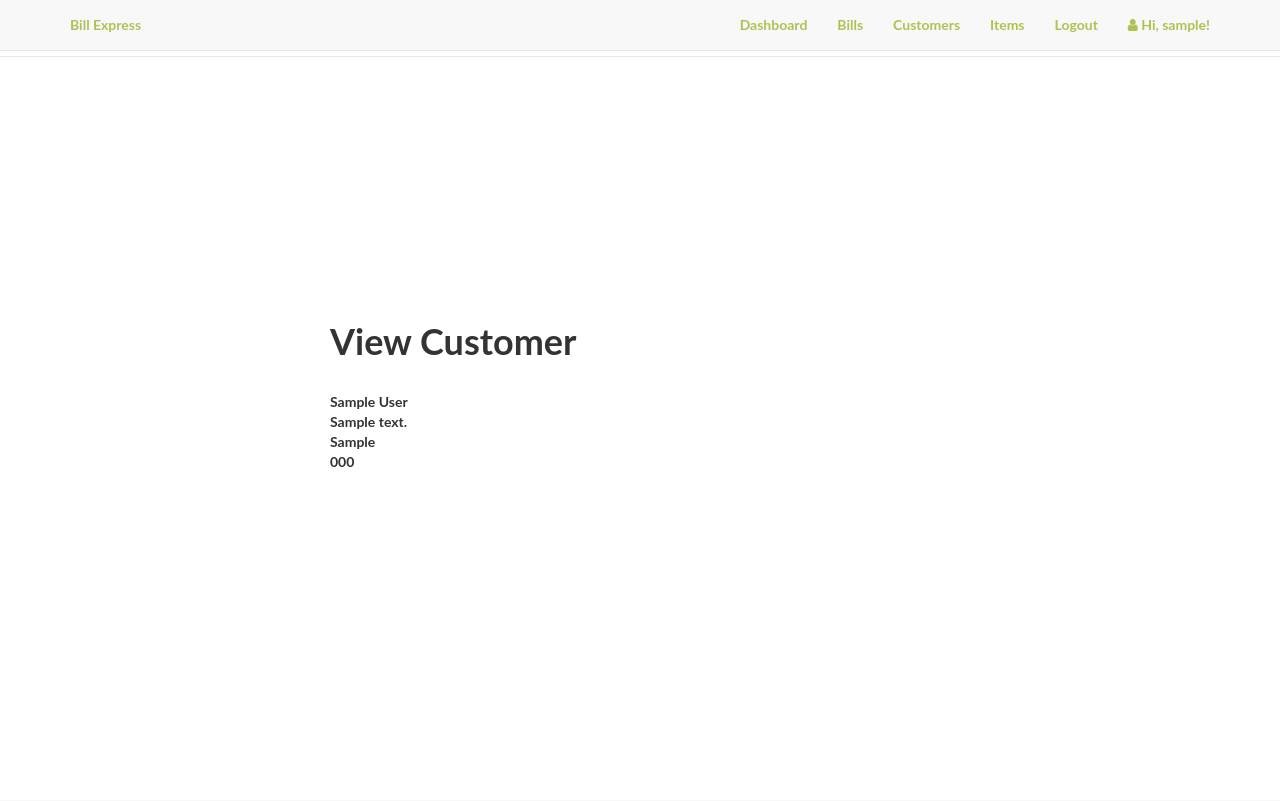
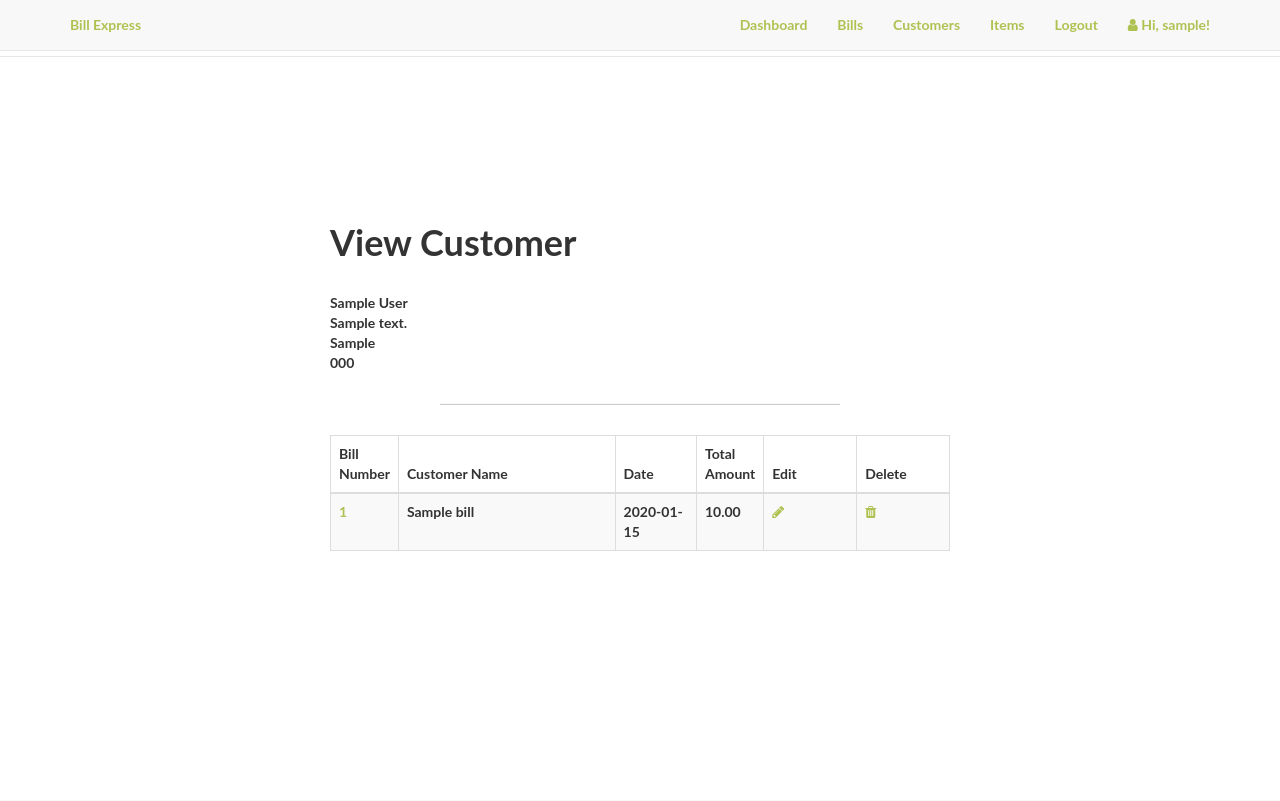
Before and after one commit to renacimiento/bill-express, a Flask app: page /admin/customers/1 in a window 1280 px wide. Shown: the top 801 px of the page. Run offline with Flask 2, Linux system fonts and the light colour scheme; a user stored in the database is signed in; tables that the repository leaves empty hold one stand-in row (values such as "Sample post"); parts of the project's set-up code (start-up, migrations or seed data) failed here and were passed over; some libraries are stand-ins or nearby versions.

Commit message:
Change Tables, Generate Bill Numbers,List Bills for a customer

```diff
--- a/app/admin/views.py
+++ b/app/admin/views.py
@@ -6,7 +6,7 @@ import json
 from . import admin
 from forms import CustomerForm, ItemForm
 from .. import db
-from ..models import Customer, Item, Bill, BillDetail
+from ..models import Customer, Item, Bill, BillItem
 
 def check_admin():
     """
@@ -112,6 +112,7 @@ def view_customer(id):
     add_customer = False
 
     customer = Customer.query.get_or_404(id)
+    bills = db.session.query(Bill).filter(Bill.customer_id==id).all()
     # form = CustomerForm(obj=customer)
     # form.name.data = customer.name
     # form.TIN.data = customer.TIN
@@ -119,7 +120,7 @@ def view_customer(id):
     # form.address.data = customer.address
 
     return render_template('admin/customers/view_customer.html', action="View",
-                           customer=customer, title="View Customer")
+                           customer=customer,bills=bills, title="View Customer")
 
 
 @admin.route('/customers/delete/<int:id>', methods=['GET', 'POST'])
@@ -271,7 +272,7 @@ def add_bill():
         data = request.json
         # data = json.loads(request.data.decode(encoding='UTF-8'))
         print data
-        bill = Bill(bil_number=1,customer_id=data["customer_id"],customer_name=data["customer_name"],
+        bill = Bill(bill_number=data["bill_number"],customer_id=data["customer_id"],customer_name=data["customer_name"],
             total_bill=data["total_bill"],status=data["payment_status"])
         db.session.add(bill)
         db.session.flush()
@@ -285,9 +286,9 @@ def add_bill():
             item_price = item["item_price"]
             quantity = item["quantity"]
             total_price = item["total_price"]
-            billdetail = BillDetail(bill_id = bill_id,item_id=item_id,
+            bill_item = BillItem(bill_id = bill_id,item_id=item_id,
                 item_price=item_price,quantity=quantity,total_price=total_price)
-            db.session.add(billdetail)
+            db.session.add(bill_item)
         db.session.commit()
         flash('You have successfully added a new bill.')
         return redirect(url_for('admin.list_bills'))
@@ -296,30 +297,13 @@ def add_bill():
     items = Item.query.all()
     customers = Customer.query.all()
 
-
-    # if form.validate_on_submit():
-    #     bill = Bill(name=form.name.data,
-    #                             TIN=form.TIN.data,phone_number=form.phone_number.data,address=form.address.data)
-    #     try:
-    #         # add bill to the database
-    #         db.session.add(bill)
-    #         db.session.commit()
-    #         flash('You have successfully added a new bill.')
-    #     except Exception, e:
-    #         print str(e)
-    #         db.session.rollback()
-    #         # in case bill name already exists
-    #         flash('Error: bill name already exists.')
-    #         return render_template('admin/bills/bill.html', action="Add",
-    #                        add_bill=add_bill, form=form,
-    #                        bill=bill, title="Add Bill")
-
-    #     # redirect to bills page
-    #     return redirect(url_for('admin.list_bills'))
-
-    # load bill template
+    billnumber = db.session.query(Bill).order_by(Bill.bill_number.desc()).first()
+    if billnumber:
+        bill_number = billnumber.bill_number + 1
+    else:
+        bill_number = 1
     return render_template('admin/bills/bill.html', action="Add",
-                           add_bill=add_bill,items=items,customers=customers,title="Add Bill")
+                           add_bill=add_bill,bill_number=bill_number,items=items,customers=customers,title="Add Bill")
 
 
 @admin.route('/bills/edit/<int:id>', methods=['GET', 'POST'])
@@ -389,9 +373,9 @@ def view_bill(id):
 
     bill = Bill.query.get_or_404(id)
     print bill
-    billdetails = db.session.query(BillDetail,Item).filter(BillDetail.bill_id==id).join(Item).all()
+    bill_items = db.session.query(BillItem,Item).filter(BillItem.bill_id==id).join(Item).all()
     print "=============="
-    print billdetails
+    print bill_items
     # form = CustomerForm(obj=customer)
     # form.name.data = customer.name
     # form.TIN.data = customer.TIN
@@ -399,4 +383,4 @@ def view_bill(id):
     # form.address.data = customer.address
 
     return render_template('admin/bills/view_bill.html', action="View",
-                           bill=bill,billdetails=billdetails, title="View Bill")
+                           bill=bill,bill_items=bill_items, title="View Bill")
--- a/app/templates/admin/bills/bill.html
+++ b/app/templates/admin/bills/bill.html
@@ -74,6 +74,7 @@ $(document).ready(function(){
         obj.customer_id = $('.customer-name').val();
         obj.customer_name = $('.customer-name option:selected').text();
         obj.total_bill = $('.sub-total').html();
+        obj.bill_number = {{bill_number}}
         obj.payment_status = false;
         items = []
         $('.item-row').each(function(argument) {
@@ -124,7 +125,7 @@ $(document).ready(function(){
     <div class="row">
         <div class="col-xs-12">
     		<div class="invoice-title">
-    			<h2>Invoice</h2><h3 class="pull-right">Order # 12345</h3>
+    			<h2>Invoice</h2><h3 class="pull-right">Bill Number {{bill_number}}</h3>
     		</div>
     		<hr>
     		<div class="row">
--- a/app/templates/admin/bills/bills.html
+++ b/app/templates/admin/bills/bills.html
@@ -29,7 +29,7 @@
               <tbody>
               {% for bill in bills %}
                 <tr>
-                  <td><a href="{{ url_for('admin.view_bill',id=bill.id) }}">{{bill.bil_number}}</a></td>
+                  <td><a href="{{ url_for('admin.view_bill',id=bill.id) }}">{{bill.bill_number}}</a></td>
                   <td> {{bill.customer_name}} </td>
                   <td> {{bill.date}} </td>
                   <td> {{bill.total_bill}}</td>
--- a/app/templates/admin/customers/view_customer.html
+++ b/app/templates/admin/customers/view_customer.html
@@ -19,6 +19,49 @@
             <div> {{customer.TIN}}</div>
             <div> {{customer.phone_number}}</div>
         </div>
+        {% if bills %}
+          <hr class="intro-divider">
+          <div class="center">
+            <table class="table table-striped table-bordered">
+              <thead>
+                <tr>
+                  <th width="10%"> Bill Number </th>
+                  <th width="35%"> Customer Name </th>
+                  <th width='15'> Date</th>
+                  <th width="10%"> Total Amount</th>
+                  <th width="15%"> Edit </th>
+                  <th width="15%"> Delete </th>
+                </tr>
+              </thead>
+              <tbody>
+              {% for bill in bills %}
+                <tr>
+                  <td><a href="{{ url_for('admin.view_bill',id=bill.id) }}">{{bill.bill_number}}</a></td>
+                  <td> {{bill.customer_name}} </td>
+                  <td> {{bill.date}} </td>
+                  <td> {{bill.total_bill}}</td>
+                  <td>
+                    <a href="{{ url_for('admin.edit_bill', id=bill.id) }}">
+                      <i class="fa fa-pencil"></i>
+                    </a>
+                  </td>
+                  <td>
+                    <a href="{{ url_for('admin.delete_bill', id=bill.id) }}">
+                      <i class="fa fa-trash"></i>
+                    </a>
+                  </td>
+                </tr>
+              {% endfor %}
+              </tbody>
+            </table>
+          </div>
+        <div style="text-align: center">
+        {% else %}
+        <div style="text-align: center">
+            <h3> No bills have been added. </h3>
+            <hr class="intro-divider">
+        {% endif %}
+        </div>
       </div>
     </div>
   </div>
```
Also changed, not shown: app/models.py (+8 -8 lines), app/templates/admin/bills/view_bill.html (+6 -6 lines), migrations/versions/be9219a30ac6_.py (renamed from migrations/versions/7457e0640954_.py, +10 -8 lines), 5 other files.
